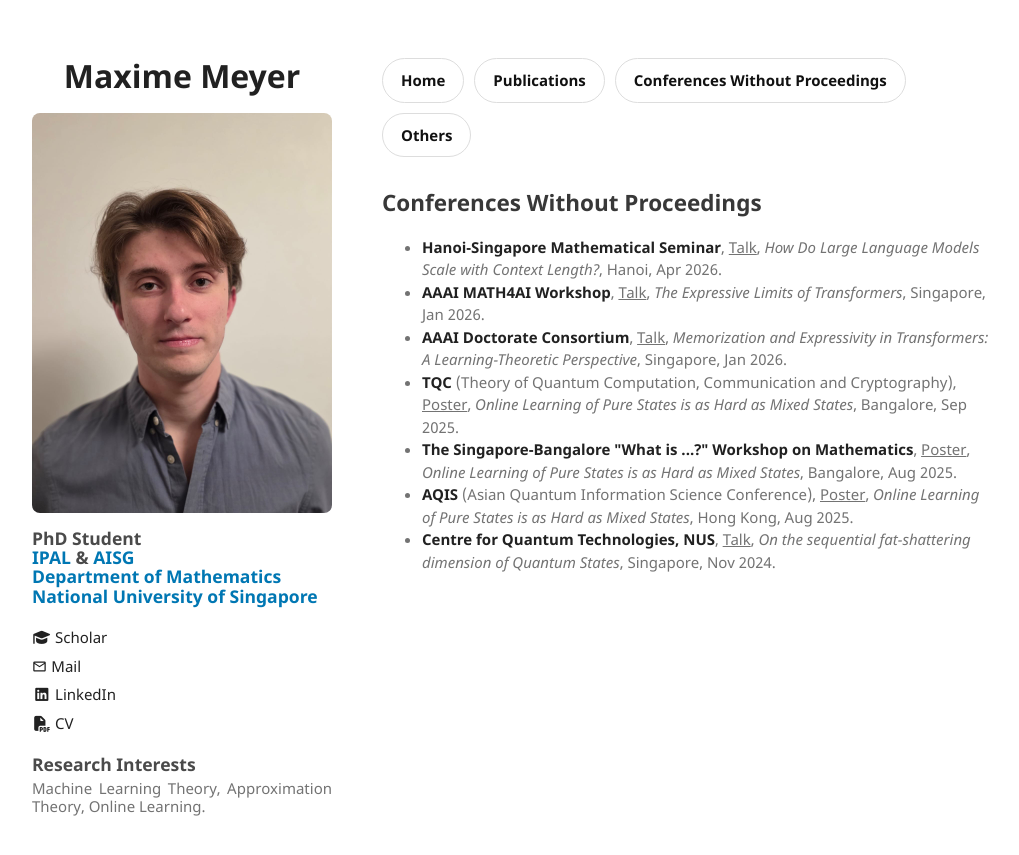
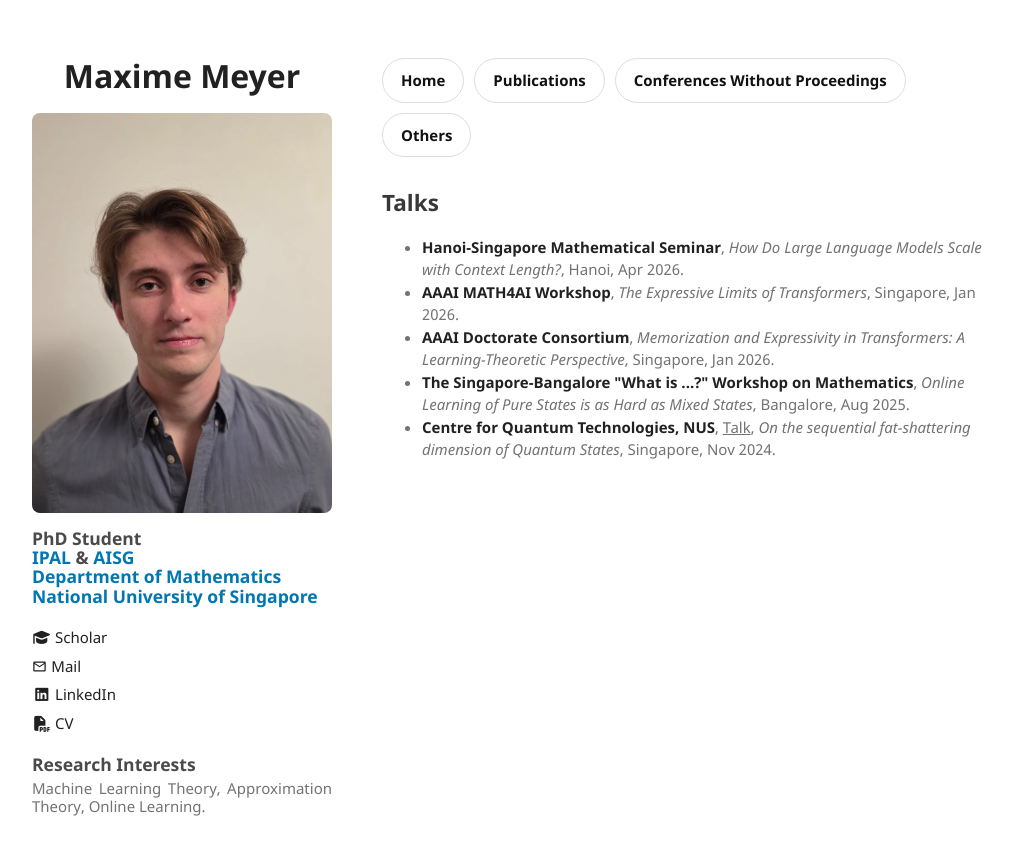
Before and after one commit to meyermaxime/meyermaxime.github.io, a Jekyll site: the page built from conferences.html, in a window 1280 px wide. Shown: the top 855 px of the page, without its empty margins (128-1147 px from the left). Built offline with Jekyll 4.4.1, drawn with Linux system fonts in a browser that asks for light colours.

Commit message:
Update conferences.html

```diff
--- a/conferences.html
+++ b/conferences.html
@@ -1,27 +1,21 @@
 ---
 layout: default
-title: Conferences Without Proceedings
+title: Talks
 ---
 
-<h2 id="talks">Conferences Without Proceedings</h2>
+<h2 id="talks">Talks</h2>
 <ul>
 	<li>
-    <strong>Hanoi-Singapore Mathematical Seminar</strong>, <u>Talk</u>, <em>How Do Large Language Models Scale with Context Length?</em>, Hanoi, Apr 2026.
+    <strong>Hanoi-Singapore Mathematical Seminar</strong>, <em>How Do Large Language Models Scale with Context Length?</em>, Hanoi, Apr 2026.
   </li>
 	<li>
-    <strong>AAAI MATH4AI Workshop</strong>, <u>Talk</u>, <em>The Expressive Limits of Transformers</em>, Singapore, Jan 2026.
+    <strong>AAAI MATH4AI Workshop</strong>, <em>The Expressive Limits of Transformers</em>, Singapore, Jan 2026.
   </li>
 	<li>
-    <strong>AAAI Doctorate Consortium</strong>, <u>Talk</u>, <em>Memorization and Expressivity in Transformers: A Learning-Theoretic Perspective</em>, Singapore, Jan 2026.
+    <strong>AAAI Doctorate Consortium</strong>, <em>Memorization and Expressivity in Transformers: A Learning-Theoretic Perspective</em>, Singapore, Jan 2026.
   </li>
   <li>
-    <strong>TQC</strong> (Theory of Quantum Computation, Communication and Cryptography), <u>Poster</u>, <em>Online Learning of Pure States is as Hard as Mixed States</em>, Bangalore, Sep 2025.
-  </li>
-  <li>
-    <strong>The Singapore-Bangalore "What is ...?" Workshop on Mathematics</strong>, <u>Poster</u>, <em>Online Learning of Pure States is as Hard as Mixed States</em>, Bangalore, Aug 2025.
-  </li>
-  <li>
-    <strong>AQIS</strong> (Asian Quantum Information Science Conference), <u>Poster</u>, <em>Online Learning of Pure States is as Hard as Mixed States</em>, Hong Kong, Aug 2025.
+    <strong>The Singapore-Bangalore "What is ...?" Workshop on Mathematics</strong>, <em>Online Learning of Pure States is as Hard as Mixed States</em>, Bangalore, Aug 2025.
   </li>
   <li>
     <strong>Centre for Quantum Technologies, NUS</strong>, <u>Talk</u>, <em>On the sequential fat-shattering dimension of Quantum States</em>, Singapore, Nov 2024.
```
